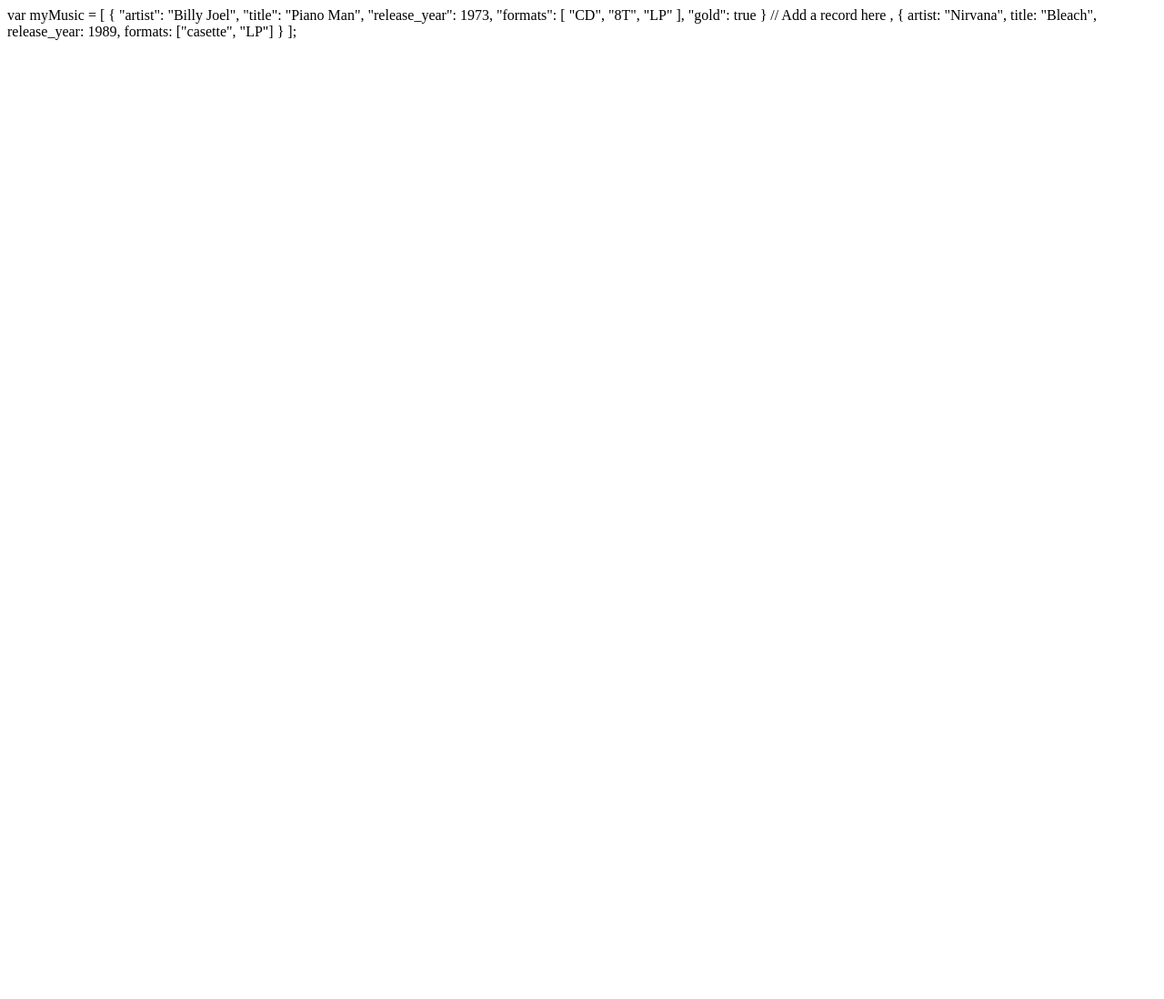
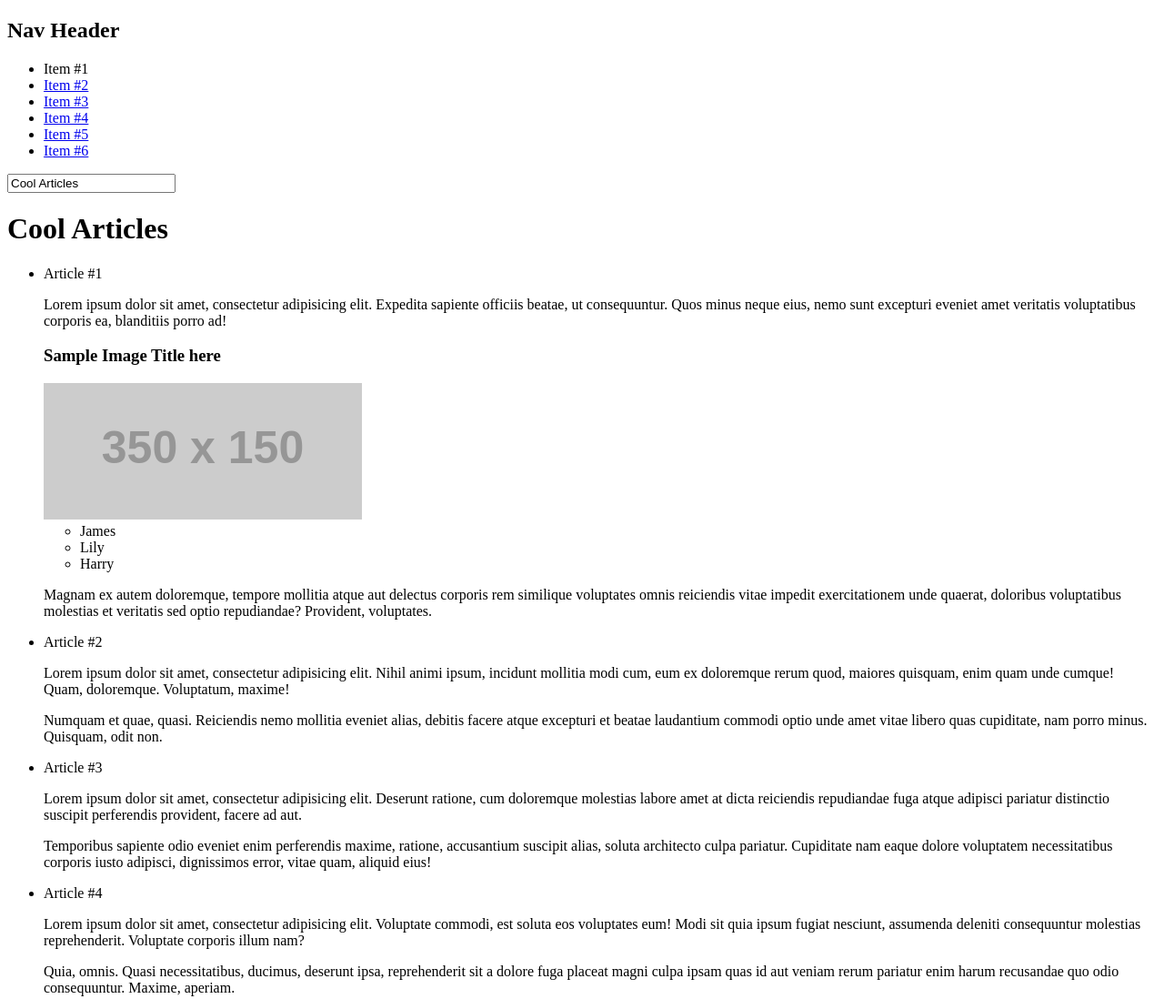
Before and after one commit to ARBUCHELI/FRONT-END-WEB-DEVELOPER-NANODEGREE, a plain HTML site: page Intro to jQuery/The Tricks: DOM Manipulation/Quiz: Modifying CSS/index.html in a window 1280 px wide. Shown: the whole page at 91% size. Before the commit the page ends 800 px from the top, so only its background shows below. Drawn offline with nearby package versions, Linux system fonts and the light colour scheme; placeholder pictures from the web are drawn by us.

Commit message:
Update index.html

```diff
--- a/Intro to jQuery/The Tricks: DOM Manipulation/Quiz: Modifying CSS/index.html
+++ b/Intro to jQuery/The Tricks: DOM Manipulation/Quiz: Modifying CSS/index.html
@@ -1,21 +1,62 @@
-var myMusic = [
-  {
-    "artist": "Billy Joel",
-    "title": "Piano Man",
-    "release_year": 1973,
-    "formats": [
-      "CD",
-      "8T",
-      "LP"
-    ],
-    "gold": true
-  }
-  // Add a record here
-  ,
-  {
-    artist: "Nirvana",
-    title: "Bleach",
-    release_year: 1989,
-    formats: ["casette", "LP"]
-  }
-];
+<!DOCTYPE html>
+<!--
+
+This is the HTML document that you'll use jQuery to modify. To take the quiz, click over to app.js!
+
+-->
+<html lang="en">
+<head>
+    <script src="//ajax.googleapis.com/ajax/libs/jquery/1.11.1/jquery.min.js"></script>
+    <meta charset="UTF-8">
+</head>
+<body>
+    <div class="container">
+        <header class="header">
+            <nav id="nav" class="navigator">
+                <h1>Nav Header</h1>
+                <ul class="nav-list">
+                    <li class="nav-item"><a>Item #1</a></li>
+                    <li class="nav-item active"><a href="#2">Item #2</a></li>
+                    <li class="nav-item"><a href="#3">Item #3</a></li>
+                    <li class="nav-item"><a href="#4">Item #4</a></li>
+                    <li class="nav-item"><a href="#5">Item #5</a></li>
+                    <li class="nav-item"><a href="#6">Item #6</a></li>
+                </ul>
+            </nav>
+        </header>
+        <div class="articles">
+            <input id="input" value="Cool Articles" type="text">
+            <h1>Cool Articles</h1>
+            <ul class="article-list">
+                <li class="article-item">
+                    <header>Article #1</header>
+                    <p>Lorem ipsum dolor sit amet, consectetur adipisicing elit. Expedita sapiente officiis beatae, ut consequuntur. Quos minus neque eius, nemo sunt excepturi eveniet amet veritatis voluptatibus corporis ea, blanditiis porro ad!</p>
+                    <h3>Sample Image Title here</h3>
+                    <img src="http://placehold.it/350x150" alt="Placeholder Image">
+                    <ul>
+                        <li class="bold">James</li>
+                        <li>Lily</li>
+                        <li>Harry</li>
+                    </ul>
+                    <p>Magnam ex autem doloremque, tempore mollitia atque aut delectus corporis rem similique voluptates omnis reiciendis vitae impedit exercitationem unde quaerat, doloribus voluptatibus molestias et veritatis sed optio repudiandae? Provident, voluptates.</p>
+                </li>
+                <li class="article-item featured">
+                    <header>Article #2</header>
+                    <p>Lorem ipsum dolor sit amet, consectetur adipisicing elit. Nihil animi ipsum, incidunt mollitia modi cum, eum ex doloremque rerum quod, maiores quisquam, enim quam unde cumque! Quam, doloremque. Voluptatum, maxime!</p>
+                    <p>Numquam et quae, quasi. Reiciendis nemo mollitia eveniet alias, debitis facere atque excepturi et beatae laudantium commodi optio unde amet vitae libero quas cupiditate, nam porro minus. Quisquam, odit non.</p>
+                </li>
+                <li class="article-item">
+                    <header>Article #3</header>
+                    <p>Lorem ipsum dolor sit amet, consectetur adipisicing elit. Deserunt ratione, cum doloremque molestias labore amet at dicta reiciendis repudiandae fuga atque adipisci pariatur distinctio suscipit perferendis provident, facere ad aut.</p>
+                    <p>Temporibus sapiente odio eveniet enim perferendis maxime, ratione, accusantium suscipit alias, soluta architecto culpa pariatur. Cupiditate nam eaque dolore voluptatem necessitatibus corporis iusto adipisci, dignissimos error, vitae quam, aliquid eius!</p>
+                </li>
+                <li class="article-item">
+                    <header>Article #4</header>
+                    <p>Lorem ipsum dolor sit amet, consectetur adipisicing elit. Voluptate commodi, est soluta eos voluptates eum! Modi sit quia ipsum fugiat nesciunt, assumenda deleniti consequuntur molestias reprehenderit. Voluptate corporis illum nam?</p>
+                    <p>Quia, omnis. Quasi necessitatibus, ducimus, deserunt ipsa, reprehenderit sit a dolore fuga placeat magni culpa ipsam quas id aut veniam rerum pariatur enim harum recusandae quo odio consequuntur. Maxime, aperiam.</p>
+                </li>
+            </ul>
+        </div>
+    </div>
+</body>
+</html>
```
